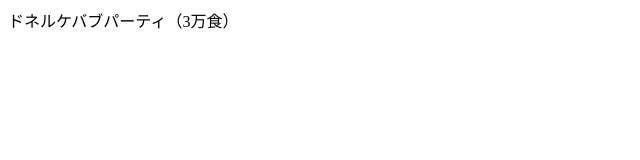
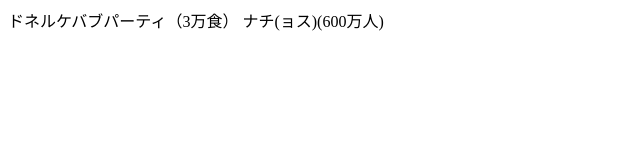
Before and after one commit to trow16/Geisai_ShiftManagement, a plain HTML site: page index.html in a window 1280 px wide. Shown: the whole page, without its empty margins (0-640 px from the left). Drawn offline with Linux system fonts and the light colour scheme.

Commit message:
Update index.html

```diff
--- a/index.html
+++ b/index.html
@@ -7,6 +7,8 @@
 
 <body>
 	ドネルケバブパーティ（3万食）
+
+ナチ(ョス)(600万人)
 </body>
 
 </html>
```
